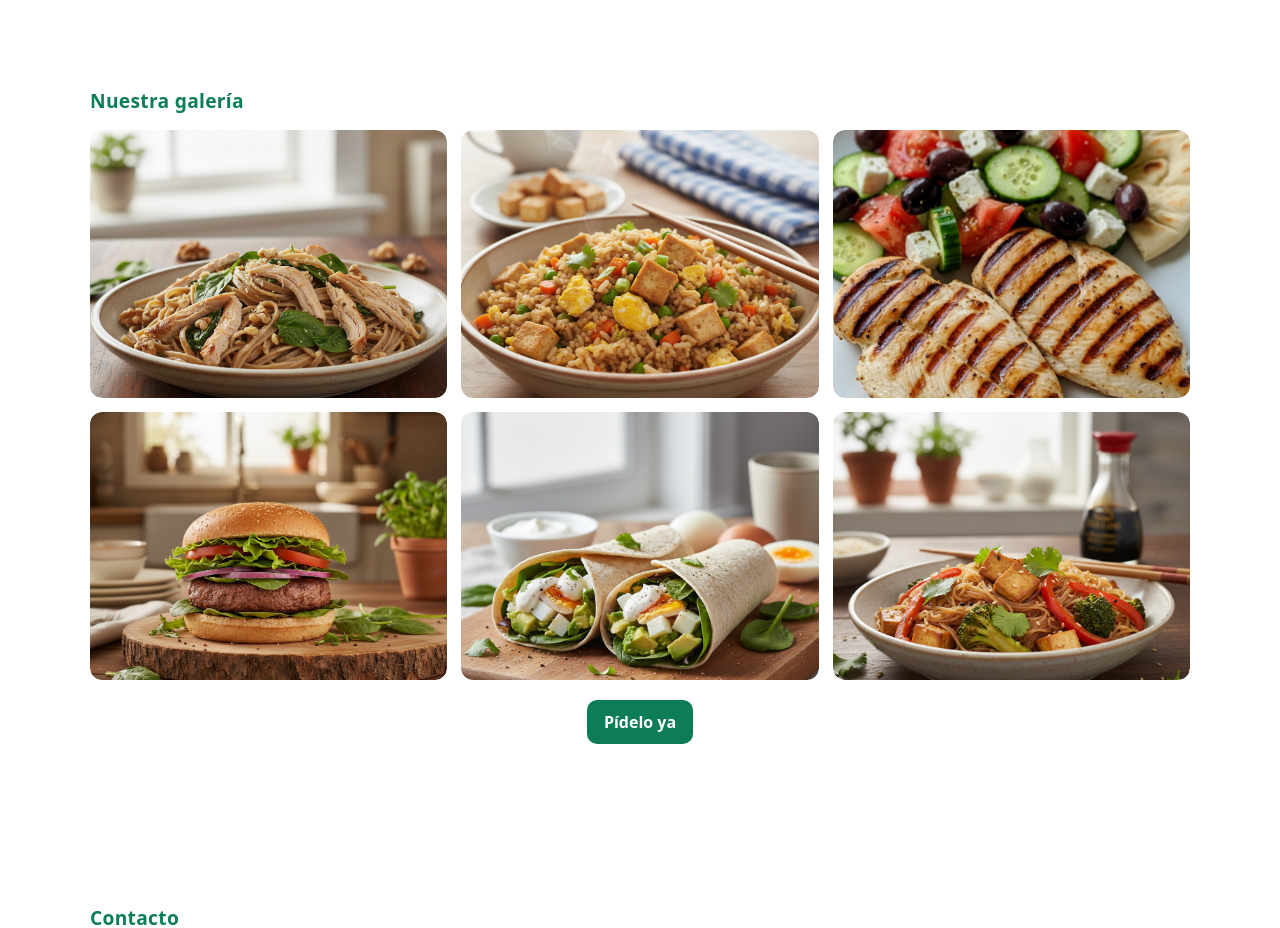
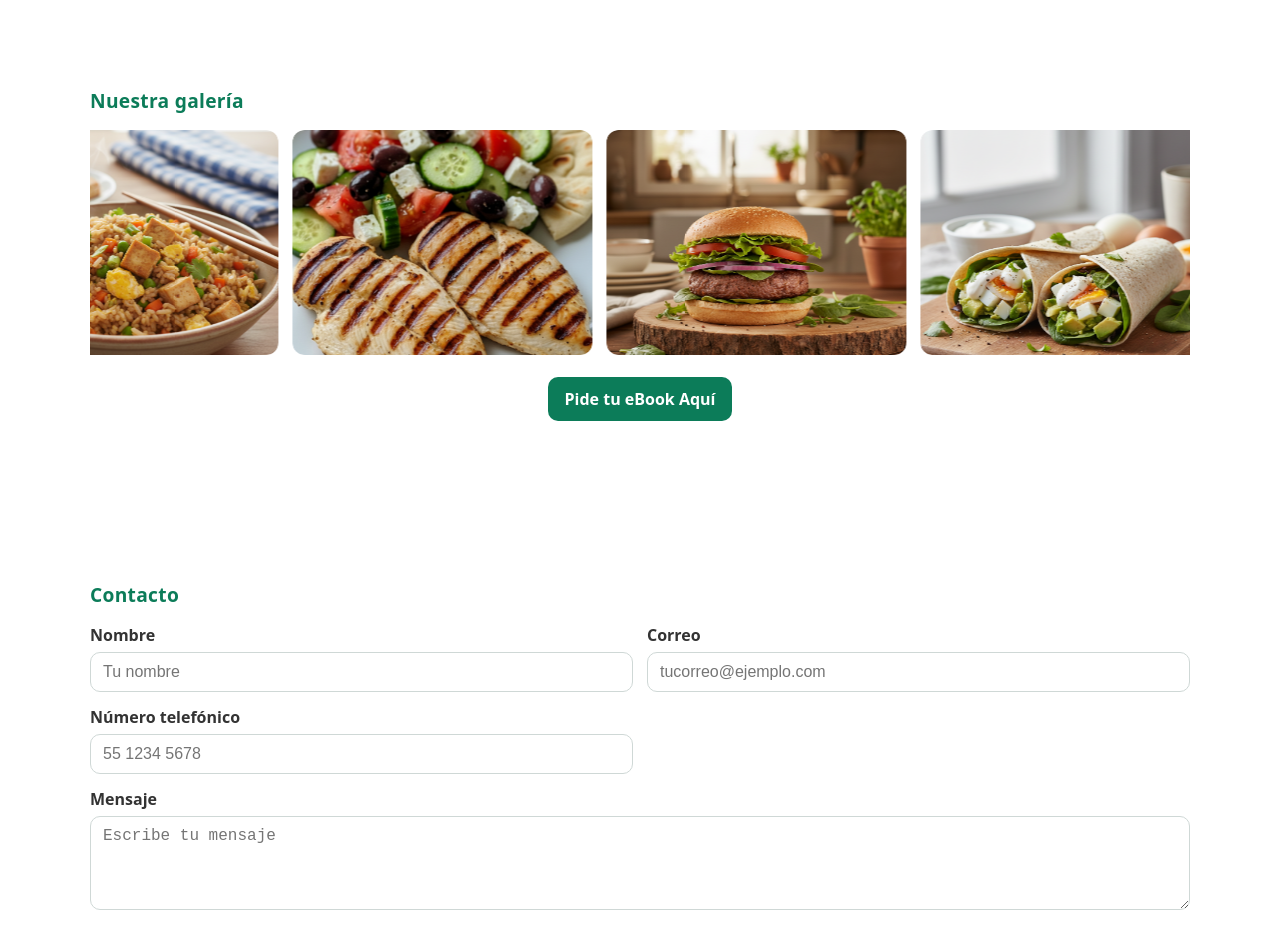
Before and after one commit to Yu13ppe/quickLunch, a React (Create React App) app: page / in a window 1280 px wide. Shown: the part 1960-2888 px from the top of the page. Built offline with nearby package versions, Linux system fonts and the light colour scheme.

Commit message:
Update GallerySection image imports and references

```diff
--- a/src/Assets/Css/styles.css
+++ b/src/Assets/Css/styles.css
@@ -71,6 +71,29 @@ a { color: inherit; text-decoration: none; }
 .gallery__grid { display: grid; grid-template-columns: repeat(3, 1fr); gap: 14px; margin: 14px 0 20px; }
 .gallery__cta { text-align: center; }
 
+/* Carousel (infinite) */
+.carousel { overflow: hidden; margin: 12px 0 22px; }
+.carousel__track { display: flex; align-items: center; gap: 14px; will-change: transform; }
+.carousel__item { flex: 0 0 auto; width: clamp(180px, 24vw, 300px); }
+/* JS controla el movimiento; mantener pausa por hover manejado en JS */
+/* Hover effects: dim image and show overlay with caption */
+.carousel__item { position: relative; }
+.carousel__item img { transition: opacity 0.2s ease; }
+.carousel__item:hover img { opacity: 0.6; }
+.carousel__overlay { position: absolute; inset: 0; border-radius: 12px; display: flex; align-items: flex-end; padding: 10px 12px; background: linear-gradient(180deg, rgba(0,0,0,0) 40%, rgba(0,0,0,0.55) 100%); color: #fff; opacity: 0; transition: opacity 0.2s ease; }
+.carousel__item:hover .carousel__overlay { opacity: 1; }
+.carousel__title { margin: 0 0 2px; font-size: 0.98rem; font-weight: 700; }
+.carousel__ingredients { margin: 0; font-size: 0.85rem; opacity: 0.95; }
+
+@keyframes carousel-scroll {
+  from { transform: translateX(0); }
+  to { transform: translateX(-50%); }
+}
+
+@media (prefers-reduced-motion: reduce) {
+  .carousel__track { animation: none; }
+}
+
 /* Contact */
 .form { display: grid; gap: 14px; }
 .form__row { display: grid; grid-template-columns: 1fr 1fr; gap: 14px; }
--- a/src/Components/GallerySection.js
+++ b/src/Components/GallerySection.js
@@ -1,4 +1,4 @@
-import React from "react";
+import React, { useEffect, useRef, useState } from "react";
 import Gallery1 from "../Assets/Images/Gallery1.png";
 import Gallery2 from "../Assets/Images/Gallery2.png";
 import Gallery3 from "../Assets/Images/Gallery3.png";
@@ -8,20 +8,69 @@ import Gallery6 from "../Assets/Images/Gallery6.png";
 
 
 const GallerySection = () => {
-  const images = [Gallery1, Gallery2, Gallery3, Gallery4, Gallery5, Gallery6];
+  const baseImages = [
+    { src: Gallery1, title: "Fideos integrales con pavo", ingredients: "Fideos integrales, pavo, espinaca, aceite de oliva" },
+    { src: Gallery2, title: "Arroz frito saludable", ingredients: "Arroz integral, huevos, arvejas" },
+    { src: Gallery3, title: "Pollo a la plancha mediterráneo", ingredients: "Pollo, tomate, pepino, limón, aceite de oliva" },
+    { src: Gallery4, title: "Hamburguesas de frijoles negros", ingredients: "Frijoles negros, avena, especias" },
+    { src: Gallery5, title: "Wrap de huevo y aguacate", ingredients: "Huevos, aguacate, lechuga" },
+    { src: Gallery6, title: "Fideos de arroz con tofu", ingredients: "Fideos de arroz, tofu, brócoli" },
+  ];
+  const loopImages = [...baseImages, ...baseImages];
+  const trackRef = useRef(null);
+  const [paused, setPaused] = useState(false);
+
+  useEffect(() => {
+    const prefersReduced = window.matchMedia && window.matchMedia('(prefers-reduced-motion: reduce)').matches;
+    if (prefersReduced) return; // no auto-scroll for reduced motion
+
+    let rafId;
+    let last = performance.now();
+    let x = 0; // current translateX in px
+    const SPEED = 70; // px per second (un poco más rápido)
+
+    const step = (now) => {
+      const dt = (now - last) / 1000;
+      last = now;
+      const track = trackRef.current;
+      if (track && !paused) {
+        x -= SPEED * dt;
+        const total = track.scrollWidth; // ancho de todos los ítems (duplicados)
+        const half = total / 2; // punto de reinicio
+        if (-x >= half) {
+          x += half; // vuelve al inicio sin salto visual
+        }
+        track.style.transform = `translateX(${x}px)`;
+      }
+      rafId = requestAnimationFrame(step);
+    };
+
+    rafId = requestAnimationFrame(step);
+    return () => cancelAnimationFrame(rafId);
+  }, [paused]);
 
   return (
     <div className="container gallery">
       <h3 className="section__eyebrow">Nuestra galería</h3>
-      <div className="gallery__grid">
-        {images.map((src, i) => (
-          <div key={i} className="image-placeholder has-image" aria-label={`Imagen de galería ${i + 1}`}>
-            <img src={src} alt={`Galería ${i + 1}`} loading="lazy" decoding="async" />
-          </div>
-        ))}
+
+      <div className="carousel" role="region" aria-label="Carrusel de galería (desliza para ver más)" onMouseEnter={() => setPaused(true)} onMouseLeave={() => setPaused(false)}>
+        <div className="carousel__track" ref={trackRef} style={{ transform: 'translateX(0)' }}>
+          {loopImages.map((item, i) => (
+            <div key={i} className="carousel__item image-placeholder has-image" aria-label={`Imagen de galería ${(i % baseImages.length) + 1}`}>
+              <img src={item.src} alt={`Galería ${(i % baseImages.length) + 1}`} loading="lazy" decoding="async" />
+              <div className="carousel__overlay" aria-hidden="true">
+                <div className="carousel__caption">
+                  <h5 className="carousel__title">{item.title}</h5>
+                  <p className="carousel__ingredients">{item.ingredients}</p>
+                </div>
+              </div>
+            </div>
+          ))}
+        </div>
       </div>
+
       <div className="gallery__cta">
-        <a href="#contacto" className="btn btn-primary">Pídelo ya</a>
+        <a href="#contacto" className="btn btn-primary">Pide tu eBook Aquí</a>
       </div>
     </div>
   );
--- a/src/Components/MenuSection.js
+++ b/src/Components/MenuSection.js
@@ -24,7 +24,7 @@ const sections = [
   },
   {
     title: "🍳 Con huevos o proteínas rápidas",
-    text: "Preparaciones exprés, soluciones nutritivas para para días con muy poco tiempo.",
+    text: "Preparaciones exprés, soluciones nutritivas para días con muy poco tiempo.",
     image: Content4,
   },
   {
@@ -42,7 +42,7 @@ const sections = [
 const MenuSection = () => {
   return (
     <div className="container">
-      <h3 className="section__eyebrow">Nuestro contenido</h3>
+      <h2 className="section__eyebrow">Nuestro contenido</h2>
       <p className="section__text">
         Entre el trabajo, las rutinas y el cansancio, cocinar puede parecer un reto. Este ebook te demuestra que con pocos ingredientes y un poco de intención, puedes crear comidas reales, rápidas y reconfortantes en minutos. Son seis capítulos, cada uno con diez recetas fáciles y nutritivas.
       </p>
```
